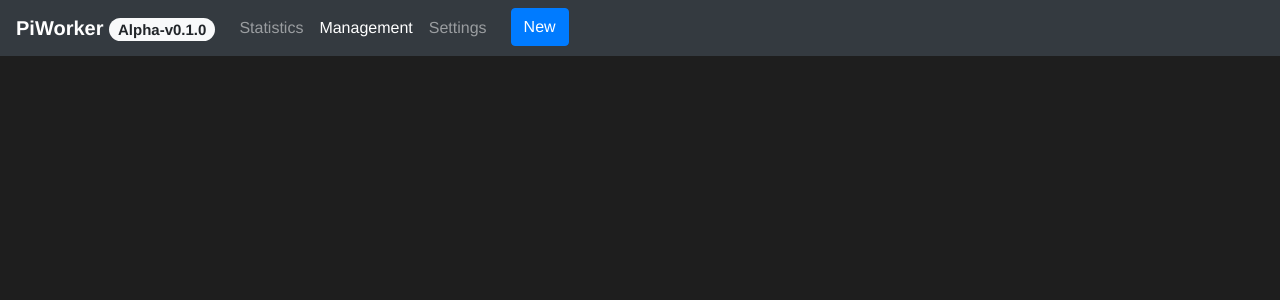
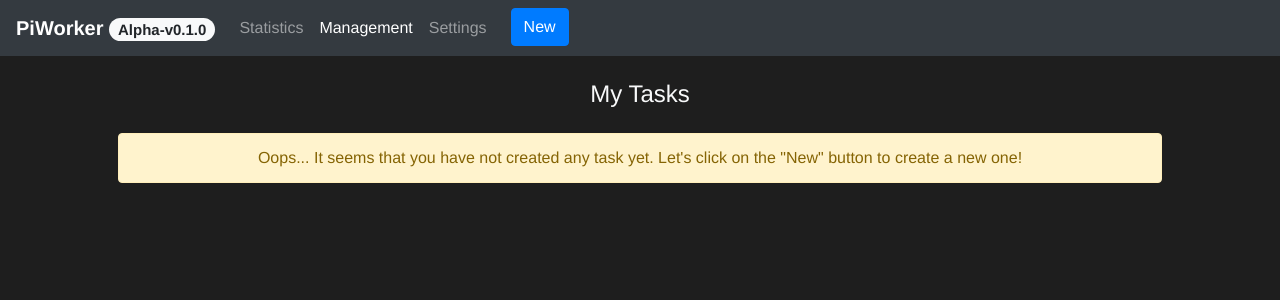
Before and after one commit to Pegasus8/piworker, a Vue app in the folder webui/frontend/: page /management in a window 1280 px wide. Shown: the top 300 px of the page. Built offline with nearby package versions, Linux system fonts and the light colour scheme; what vue-uuid would draw is missing.

Commit message:
Added showing of user tasks

```diff
--- a/webui/frontend/src/views/Management.vue
+++ b/webui/frontend/src/views/Management.vue
@@ -1,5 +1,21 @@
 <template>
-  <div class="container p-4">
+  <div class="container p-4 text-center justify-content-center">
+    <h4 class="text-light">My Tasks</h4>
+    <div v-if="userTasks.length > 0" class="container-fluid">
+      <app-task
+        v-for="task in userTasks" :key="(task.Name).replace(/\s/g, '_')"
+        :taskName="task.Name"
+        :taskState="task.State"
+        :triggers="[task.Trigger]"
+        :actions="task.Actions"
+        logs=""
+      />
+      <!-- TODO Logs integration -->
+    </div>
+    <div v-else class="alert alert-warning m-4" role="alert">
+      Oops... It seems that you have not created any task yet.
+      Let's click on the "New" button to create a new one!
+    </div>
   </div>
 </template>
 
@@ -8,10 +24,14 @@ import Task from '../components/management/Task.vue'
 export default {
   data() {
     return {
+      userTasks: []
     }
   },
   components: {
     appTask: Task
+  },
+  created () {
+    // TODO APIs requests
   }
 }
 </script>
```
